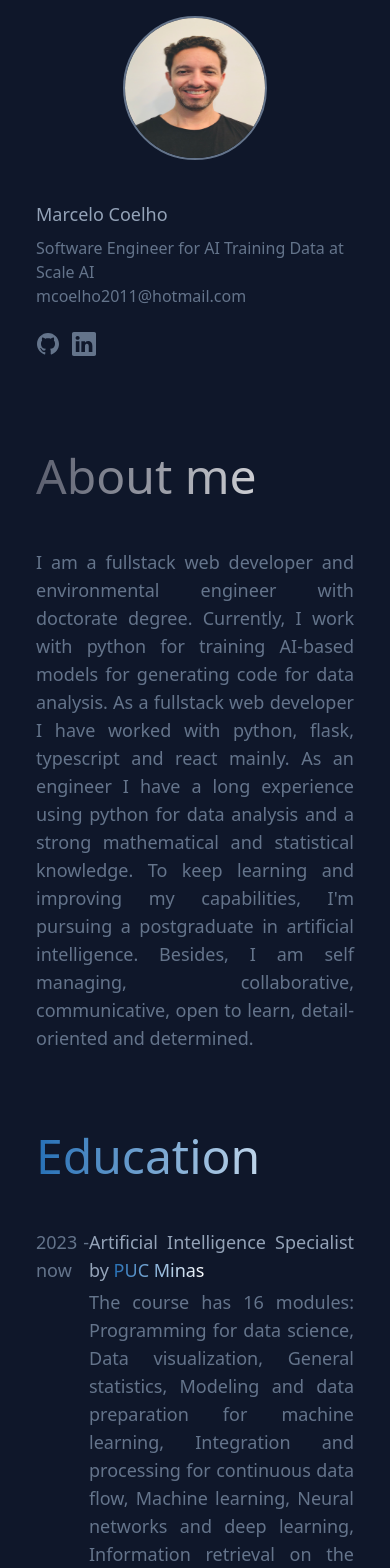
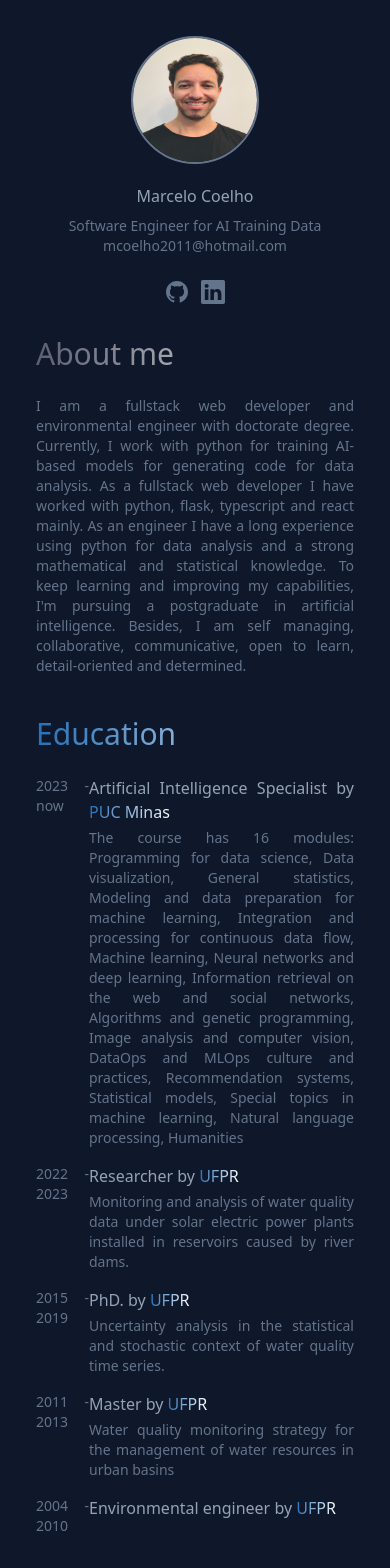
Before and after one commit to MCoelho222/self-profile, a Next.js app: page / in a window 390 px wide. Shown: the top 1568 px of the page. Built offline with nearby package versions, Linux system fonts and the light colour scheme.

Commit message:
feat: improvements in responsiveness

```diff
--- a/app/globals.css
+++ b/app/globals.css
@@ -1,6 +1,88 @@
 @tailwind base;
 @tailwind components;
 @tailwind utilities;
+
+
+/* Links */
+.purple-link {
+  @apply text-purple-400;
+}
+
+.blue-link {
+  @apply text-blue-400;
+}
+
+/* Dark text */
+.dark-text {
+  @apply text-slate-500 text-justify;
+}
+
+.dark-text-sm {
+  @apply text-sm text-slate-500 text-justify;
+}
+/* Main text */
+.main-text {
+  @apply text-base text-slate-400 text-justify;
+}
+
+/* Purple text gradient */
+.purple-gradient {
+  background: linear-gradient(to right, rgb(139, 46, 139), white);
+  -webkit-background-clip: text;
+  -webkit-text-fill-color: transparent;
+}
+
+/* Blue text gradient */
+.blue-gradient {
+  background: linear-gradient(to right, rgb(38, 112, 182), white);
+  -webkit-background-clip: text;
+  -webkit-text-fill-color: transparent;
+}
+
+/* Gray text gradient */
+.gray-gradient {
+  background: linear-gradient(to right, rgb(91, 95, 111), white);
+  -webkit-background-clip: text;
+  -webkit-text-fill-color: transparent;
+}
+
+/* Titles */
+.title {
+  @apply text-slate-300 font-thin mb-6;
+}
+
+/* Subtitles */
+.subtitle {
+  @apply text-blue-400 mb-4;
+}
+
+/* Big screen sizes*/
+@media (min-width: 640px) {
+  .title {
+    @apply text-4xl;
+  }
+  .dark-text {
+    @apply text-lg;
+  }
+  .subtitle {
+    @apply text-lg;
+  }
+}
+
+/* Small screen sizes */
+@media (max-width: 639px) {
+  .title {
+    @apply text-3xl;
+  }
+  .dark-text {
+    @apply text-sm;
+  }
+  .subtitle {
+    @apply text-sm;
+  }
+}
+
+
 
 /* :root {
   --foreground-rgb: 0, 0, 0;
@@ -38,55 +120,3 @@ body {
     text-wrap: balance;
   }
 } */
-/* Links */
-.purple-link {
-  @apply text-purple-400;
-}
-
-.blue-link {
-  @apply text-blue-400;
-}
-
-/* Dark text */
-.dark-text {
-  @apply text-lg text-slate-500 text-justify;
-}
-
-.dark-text-sm {
-  @apply text-sm text-slate-500 text-justify;
-}
-/* Main text */
-.main-text {
-  @apply text-lg text-slate-400 text-justify;
-}
-
-/* Purple text gradient */
-.purple-gradient {
-  background: linear-gradient(to right, rgb(139, 46, 139), white);
-  -webkit-background-clip: text;
-  -webkit-text-fill-color: transparent;
-}
-
-/* Blue text gradient */
-.blue-gradient {
-  background: linear-gradient(to right, rgb(38, 112, 182), white);
-  -webkit-background-clip: text;
-  -webkit-text-fill-color: transparent;
-}
-
-/* Gray text gradient */
-.gray-gradient {
-  background: linear-gradient(to right, rgb(91, 95, 111), white);
-  -webkit-background-clip: text;
-  -webkit-text-fill-color: transparent;
-}
-
-/* Titles */
-.title {
-  @apply text-5xl text-slate-300 font-thin mb-12;
-}
-
-/* Subtitles */
-.subtitle {
-  @apply text-lg text-blue-400 mb-4;
-}
--- a/app/page.tsx
+++ b/app/page.tsx
@@ -8,9 +8,9 @@ export default function Home() {
   const { cvData } = require('./lib/cv-data.js');
   return (
     <main className="flex flex-col justify-center min-h-screen bg-slate-900 p-4 mx-5 sm:flex-row">
-      <div className=" w-full flex flex-col items-center sm:items-start sm:fixed sm:top-5 sm:left-10 sm:pt-10 sm:pl-1 ">
+      <div className=" w-full h-full flex flex-col items-center pt-5 sm:w-1/5 sm:fixed sm:top-0 sm:left-0 sm:pt-10 sm:pl-1 sm:bg-slate-800">
         <Image
-          className="h-36 w-36 rounded-full mb-10 border-2 border-solid border-slate-500"
+          className="h-32 w-32 rounded-full mb-5 border-2 border-solid border-slate-500"
           width={300}
           height={300}
           src="/marcelo.jpeg"
@@ -18,9 +18,7 @@ export default function Home() {
         />
         <Info content={cvData.info}/>
       </div>
-      <div className="w-full mt-24 sm:w-2/4 ">
-
-        {/* <p className="text-4xl text-slate-300 font-bold mb-36">Welcome to my Profile!</p> */}
+      <div className="w-full pt-8 sm:w-3/4 sm:pl-[10%]">
         <AboutMe title='About me' content={cvData.aboutMe} />
         <Education title="Education" content={cvData.education} />
         <Experience title="DevExperience" content={cvData.dev_experience} />
--- a/app/ui/aboutme.tsx
+++ b/app/ui/aboutme.tsx
@@ -3,8 +3,8 @@ import '../globals.css'
 
 const AboutMe = ({ title, content }: AboutMeType) => {
   return (
-    <div className="mb-20">
-      <p className="title gray-gradient line-through">{title}</p>
+    <div className="mb-10">
+      <p className="title gray-gradient">{title}</p>
       <p className="dark-text">{content}</p>
     </div>
   );
--- a/app/ui/education.tsx
+++ b/app/ui/education.tsx
@@ -2,11 +2,11 @@ import { EducationType } from "../lib/definitions";
 
 const Education = ({ title, content }: EducationType) => {
   return (
-    <div className="mb-20">
+    <div className="mb-10">
       <p className="title blue-gradient">{title}</p>
       {content.map((item) => {
         return (
-          <div className="flex flex-row w-full mb-6" key={item.title}>
+          <div className="flex flex-row w-full mb-4" key={item.title}>
             <div className="w-1/6">
               <p className="dark-text">{item.period}</p>
             </div>
--- a/app/ui/experience.tsx
+++ b/app/ui/experience.tsx
@@ -3,11 +3,11 @@ import { ExperienceType } from '../lib/definitions';
 
 const Experience = ({ title, content }: ExperienceType) => {
     return (
-        <div className="mb-20">
+        <div className="mb-10">
             <p className="purple-gradient title">{title}</p>
             {content.map((item) => {
                 return (
-                    <div className="flex flex-row w-full mb-8" key={item.title}>
+                    <div className="flex flex-row w-full mb-5" key={item.title}>
                         <div className="w-1/6">
                             <p className="dark-text">{item.period}</p>
                         </div>
--- a/app/ui/info.tsx
+++ b/app/ui/info.tsx
@@ -4,13 +4,13 @@ import { BsLinkedin } from 'react-icons/bs';
 
 const Info = ({ title, content }: InfoType) => {
     return (
-        <div className="text-slate-500">
-            <div className="mb-6">
+        <div className="text-slate-500 text-sm">
+            <div className=" flex flex-col items-center mb-6">
                 <p className="main-text mb-2">{content.name}</p>
-                <p>{content.job} at {content.company}</p>
+                <p>{content.job}</p>
                 <p>{content.email}</p>
             </div>
-            <div className="text-2xl flex flex-row gap-3">
+            <div className="text-2xl flex flex-row gap-3 justify-center">
                 <a href={content.github} target="_blank" rel="noopener noreferrer"><GrGithub /></a>
                 <a href={content.linkedin} target="_blank" rel="noopener noreferrer"><BsLinkedin /></a>
             </div>
```
